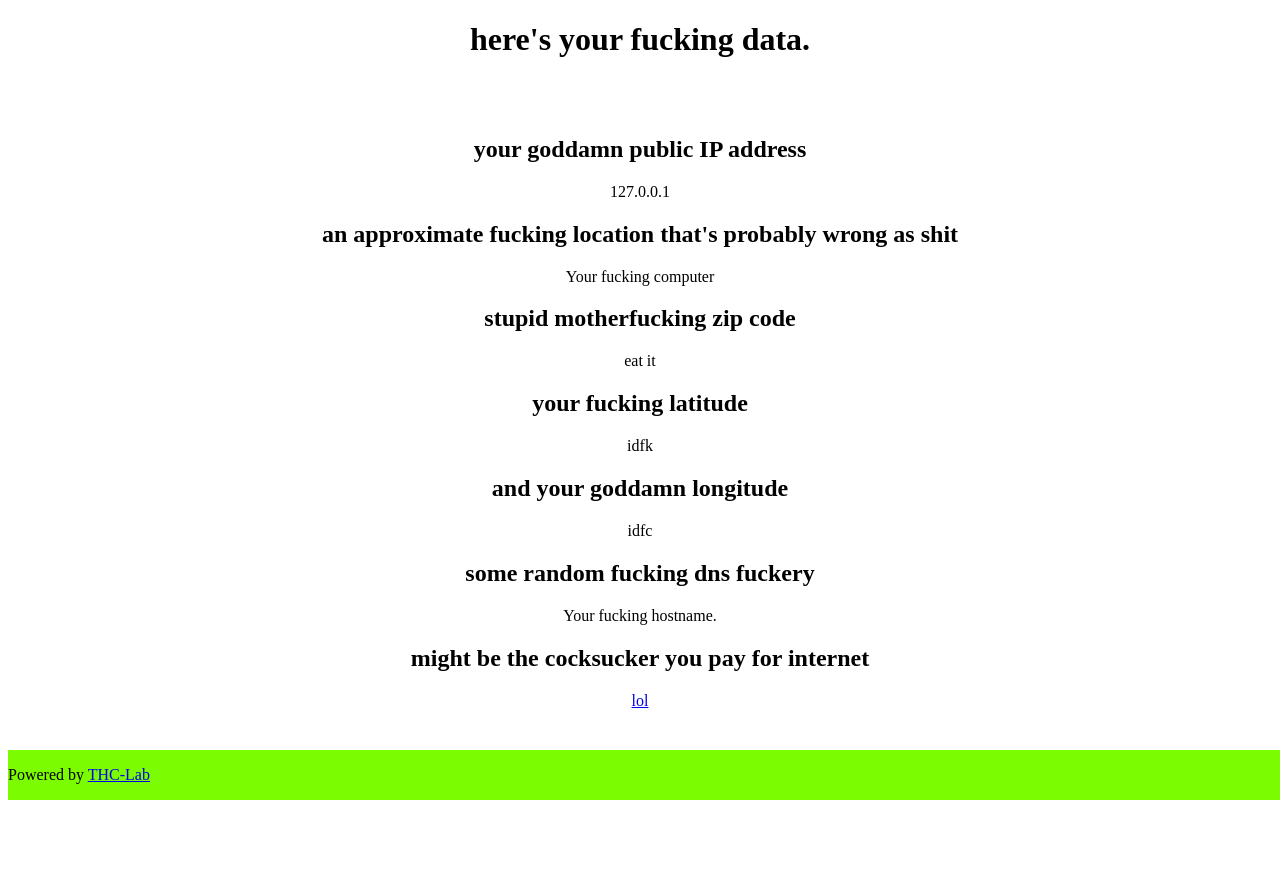
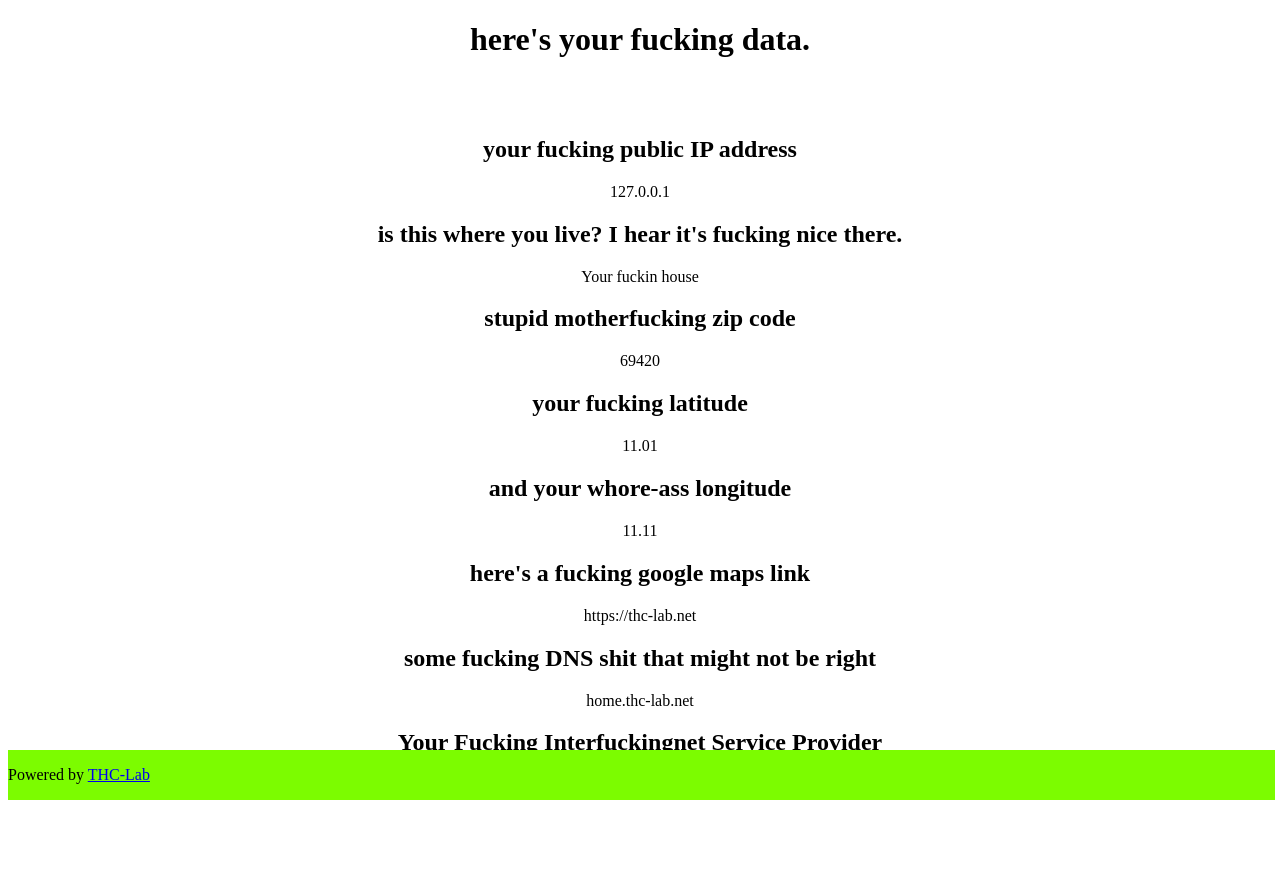
Before and after one commit to maester-of-bots/whatsmyfuckingip.com, a Flask app: page / in a window 1280 px wide. Before the commit the page ends 800 px from the top, so only its background shows below. Run offline with Flask 2, Linux system fonts and the light colour scheme.

Commit message:
new words

```diff
--- a/app/routes.py
+++ b/app/routes.py
@@ -2,6 +2,75 @@ from flask import render_template, request
 from app import app
 
 import geocoder
+import random
+
+words = {
+    "header": [
+        "here's your fucking public connection data.",
+        "here it is.  that fucking info you asked for.  is that <i>all</i>?",
+        "here's your goddamn shit, asshat.  next time just curl canhazip.com.",
+        ],
+    "ip": [
+        "your goddamn public IP address",
+        "your fucking public IP address",
+        "your router's fucking public address",
+        "the fucking ip address you can be found at",
+        "your fucking public IP",
+
+    ],
+    "address": [
+        "an approximate fucking location that's probably wrong as shit",
+        "fucking best guess at location",
+        "this might be near your fucking house",
+        "is this where you live?  I hear it's fucking nice there.",
+    ],
+    "zipcode": [
+           "stupid motherfucking zip code",
+        "fucking zip code",
+        "here's your stupid fucking zipcode",
+        "fuck, who gives a fuck about zipcodes???",
+        "here's your fuckin' fancy little fuckin' zip code, bitch"
+        ],
+    "lat": [
+        "your fucking latitude",
+        "your goddamn fucking stupid latitude",
+        "your motherfucking latitude",
+        "your dumb fuckin' latitude",
+        "your whore-ass latitude",
+        "your fucking latitude coordinate"
+        ],
+    "long": [
+        "and your fucking longitude",
+        "and your goddamn fucking stupid longitude",
+        "and your motherfucking longitude",
+        "and your dumb fuckin' longitude",
+        "and your whore-ass longitude",
+        "and your fucking longitude coordinate"
+        ],
+    "maps": [
+        "here's a fucking google maps link",
+        "here's a fuckin' link in case you didn't know where your general area is",
+        "here's a handy motherfucking google maps link",
+        "here, fuckin' click this link so Google knows where you live"
+    ],
+    "hostname": [
+        "a bullshit fucking hostname from your ISP",
+        "your fucking IP address in a DNS name, depending on your fucking ISP",
+        "some fucking DNS shit that might not be right",
+        "your associated fucking DNS record",
+        "some random fucking dns fuckery",
+    ],
+    "isp": [
+           "might be the cocksucker you pay for internet",
+            "best guess at the assole you pay for internet",
+            "Your Fucking Internet Service Provider",
+            "Your Internet Fucking Service Provider",
+            "Your Fucking Interfuckingnet Service Provider",
+            "i bet this fucking asshole overcharges you for internet",
+    ]
+}
+
+
 
 
 # Main page, there's nothing here...
@@ -13,13 +82,60 @@ def index():
         data = request.environ['HTTP_X_FORWARDED_FOR']
 
     if data == '127.0.0.1':
-        return render_template('fuckingip.html', ip='127.0.0.1', address='Your fucking computer', hostname='Your fucking hostname.',
-                               lat='idfk', lon='idfc', isp='lol',
-                               isp_url="127.0.0.1", zipcode="eat it")
+        header = random.choice(words['header'])
+
+
+        payload = {
+            random.choice(words['ip']): '127.0.0.1',
+            random.choice(words['address']): 'Your fuckin house',
+            random.choice(words['zipcode']): '69420',
+            random.choice(words['lat']): '11.01',
+            random.choice(words['long']): '11.11',
+            random.choice(words['maps']): 'https://thc-lab.net',
+            random.choice(words['hostname']): 'home.thc-lab.net',
+
+        }
+
+        isp_payload = {
+            "header": random.choice(words['isp']),
+            "url": "thc-lab.net",
+            "name": "Fuckin' THC's Lab, Bitch!"
+        }
+
+        return render_template('fuckingip.html',
+                               payload=payload,
+                               isp_payload=isp_payload,
+                               header=header)
     else:
         loc_data = geocoder.ip(data).json
         if 'hostname' in loc_data.keys():
             hostname = loc_data['hostname']
         else:
             hostname = ''
-        return render_template('fuckingip.html', ip=loc_data['ip'],address=loc_data['address'],hostname=hostname,lat=loc_data['lat'],lon=loc_data['lng'],isp=loc_data['org'],isp_url="https://ipinfo.io/"+loc_data['org'].split(" ")[0],zipcode=loc_data['postal'])
+
+        maps_url = f'https://www.google.com/maps/place/@{loc_data["lat"]},{loc_data["lng"]}'
+
+
+        header = random.choice(data['header'])
+
+        payload = {
+            random.choice(words['ip']): loc_data['ip'],
+            random.choice(words['address']): loc_data['address'],
+            random.choice(words['zipcode']): loc_data['postal'],
+            random.choice(words['lat']): loc_data['lat'],
+            random.choice(words['long']): loc_data['lng'],
+            random.choice(words['maps']): maps_url,
+            random.choice(words['hostname']): hostname,
+
+        }
+
+        isp_payload = {
+            "header": random.choice(words['isp']),
+            "url": "https://ipinfo.io/" + loc_data['org'].split(" ")[0],
+            "name": loc_data['org']
+        }
+
+        return render_template('fuckingip.html',
+                               isp_payload=isp_payload,
+                               payload=payload,
+                               header=header)
--- a/app/templates/base.html
+++ b/app/templates/base.html
@@ -8,7 +8,7 @@
     <style>
          footer {
             background-color: #7CFC00;
-            width: 100%;
+            width: 99%;
             bottom: 0;
             position: fixed;
         }
@@ -33,7 +33,18 @@
     </center>
 
 <footer>
-  <p>Powered by <a href="https://thc-lab.net">THC-Lab</a><p>
+    <div class="row">
+        <div class="col" align="left">
+             <p>
+                 <script type="text/javascript" src="https://cdnjs.buymeacoffee.com/1.0.0/button.prod.min.js" data-name="bmc-button" data-slug="SOBERLab" data-color="#FFDD00" data-emoji=""  data-font="Cookie" data-text="Buy me a fuckin' cloud server" data-outline-color="#000000" data-font-color="#000000" data-coffee-color="#ffffff" ></script>
+             </p>
+        </div>
+
+        <div class="col" align="left">
+
+            <p>Powered by <a href="https://thc-lab.net">THC-Lab</a></p>
+        </div>
+    </div>
 </footer>
 
 </body>
--- a/app/templates/fuckingip.html
+++ b/app/templates/fuckingip.html
@@ -2,15 +2,12 @@
 {% block content %}
 
 <h1>here's your fucking data.</h1><br><br>
-<h2>your goddamn public IP address</h2><span>{{ ip }}</span><br>
 
-<h2>an approximate fucking location that's probably wrong as shit</h2><span >{{ address }}</span><br>
-<h2>stupid motherfucking zip code</h2><span >{{ zipcode }}</span><br>
-<h2>your fucking latitude</h2><span >{{ lat }}</span><br>
-<h2>and your goddamn longitude</h2><span >{{ lon }}</span><br>
-<h2>some random fucking dns fuckery</h2><span >{{ hostname }}</span><br>
-<h2>might be the cocksucker you pay for internet</h2><span ><a href="{{ isp_url }}">{{ isp }}</a></span><br><br><br><br><br>
+{% for entry in payload %}
+<h2>{{entry}}</h2><span>{{ payload[entry] }}</span><br>
+{% endfor %}
 
-<script type="text/javascript" src="https://cdnjs.buymeacoffee.com/1.0.0/button.prod.min.js" data-name="bmc-button" data-slug="SOBERLab" data-color="#FFDD00" data-emoji=""  data-font="Cookie" data-text="Buy me a cloud server" data-outline-color="#000000" data-font-color="#000000" data-coffee-color="#ffffff" ></script>
+<h2>{{isp_payload['header']}}</h2><span ><a href="{{isp_payload['url']}}">{{isp_payload['name']}}</a></span><br><br><br><br><br>
 
-{% endblock %}f
+
+{% endblock %}
```
